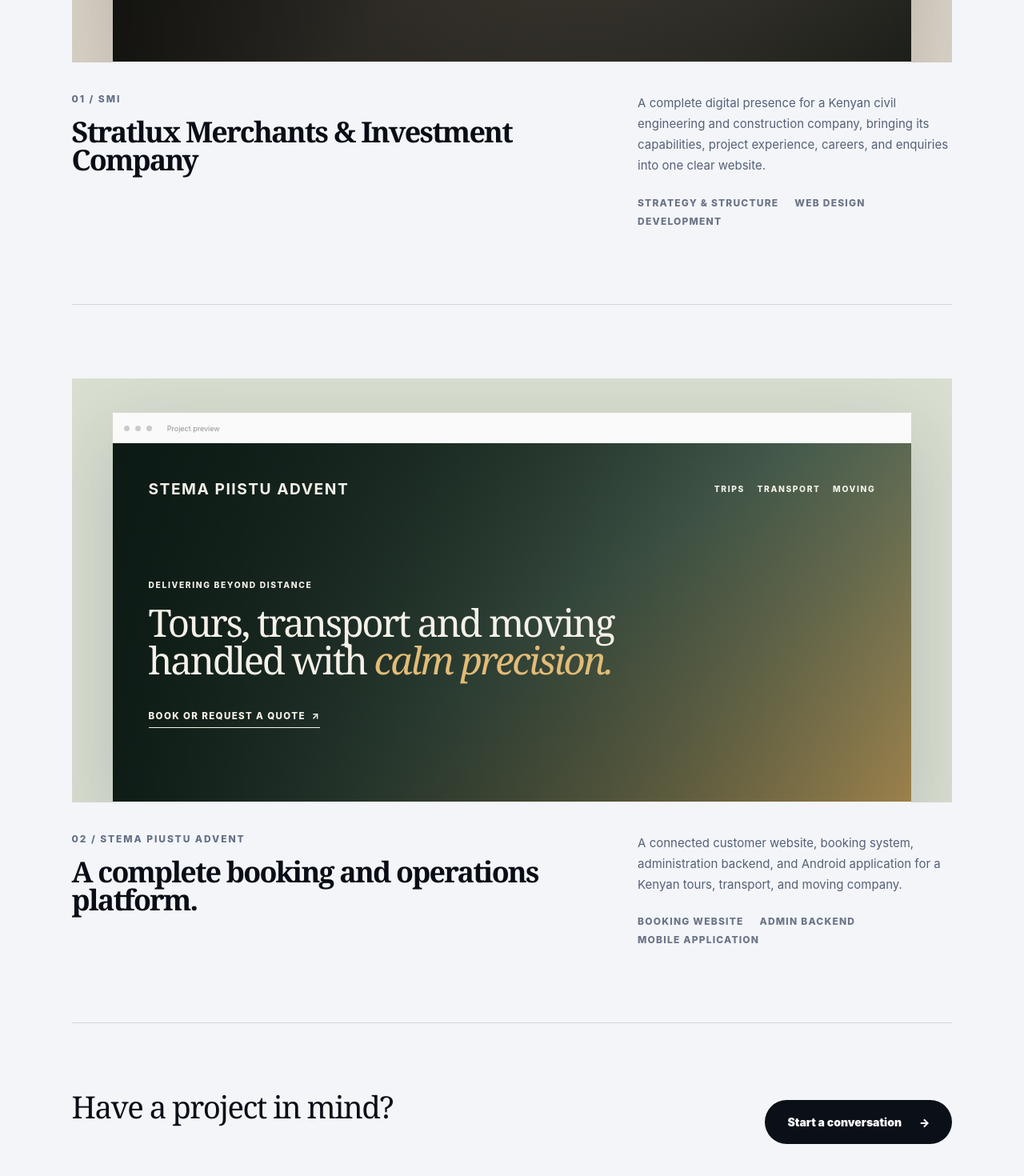
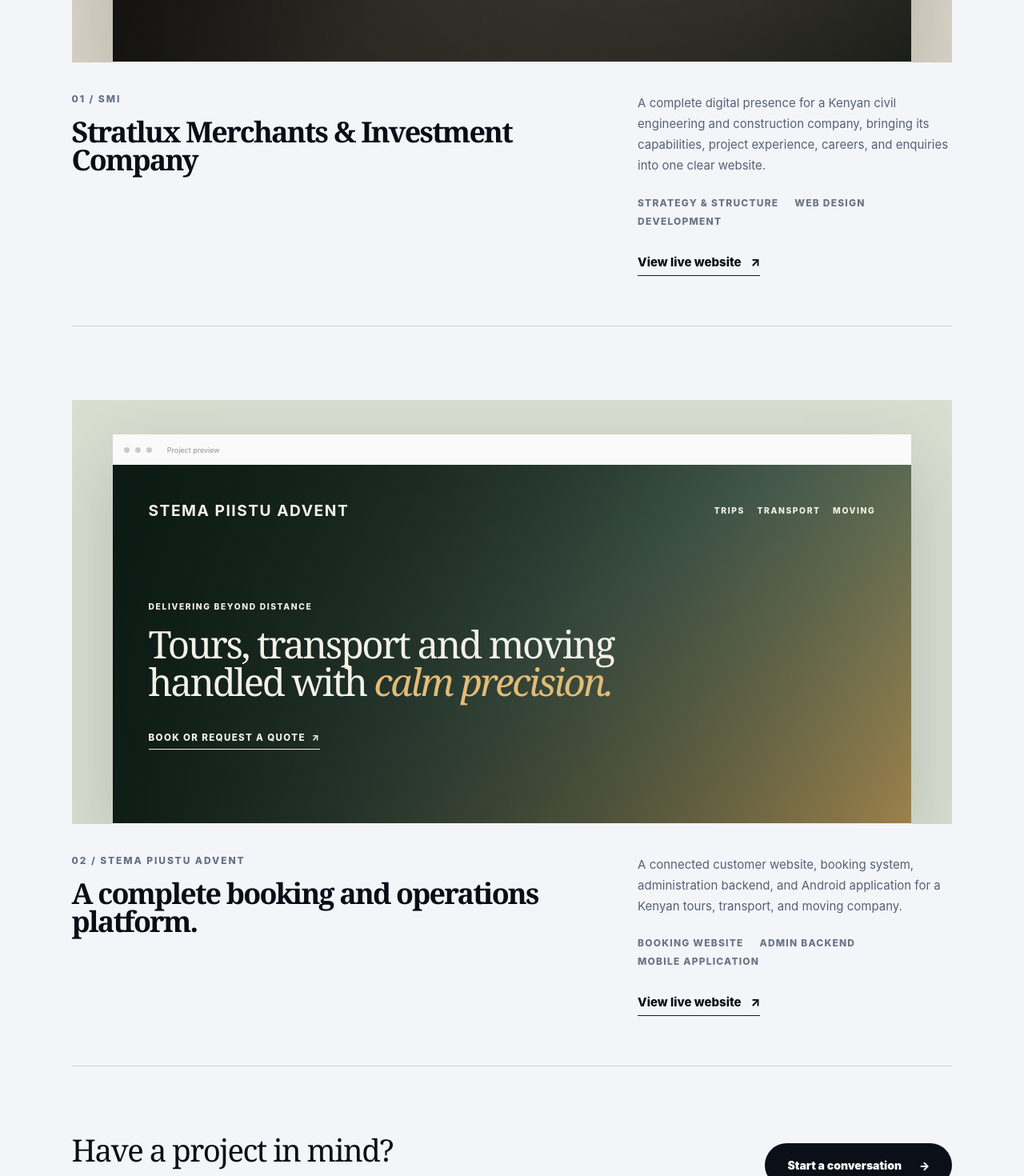
Before and after one commit to Antony10-cloud/AM-Digital-Solutions, a Next.js app: page /projects in a window 1280 px wide. Shown: the part 1023-2493 px from the top of the page at 80% size. Built offline with nearby package versions, Linux system fonts and the light colour scheme.

Commit message:
Refine project website links

```diff
--- a/app/projects/page.tsx
+++ b/app/projects/page.tsx
@@ -15,7 +15,13 @@
 
       <section className="projects-showcase" aria-label="Selected projects">
         <article className="featured-project">
-          <div className="project-preview">
+          <a
+            className="project-preview"
+            href="https://smi-premium-demo.vercel.app"
+            target="_blank"
+            rel="noreferrer"
+            aria-label="Open the SMI website"
+          >
             <div className="project-browser">
               <div className="project-browser-bar">
                 <span />
@@ -33,7 +39,7 @@
                 <span className="smi-preview-link">VIEW OUR WORK&nbsp; ↗</span>
               </div>
             </div>
-          </div>
+          </a>
 
           <div className="project-details">
             <div>
@@ -50,12 +56,21 @@
                 <li>Web design</li>
                 <li>Development</li>
               </ul>
+              <a href="https://smi-premium-demo.vercel.app" target="_blank" rel="noreferrer">
+                View live website <span aria-hidden="true">↗</span>
+              </a>
             </div>
           </div>
         </article>
 
         <article className="featured-project">
-          <div className="project-preview stema-project-preview">
+          <a
+            className="project-preview stema-project-preview"
+            href="https://stema-piustu-advent.vercel.app"
+            target="_blank"
+            rel="noreferrer"
+            aria-label="Open the Stema Piustu Advent website"
+          >
             <div className="project-browser">
               <div className="project-browser-bar">
                 <span />
@@ -73,7 +88,7 @@
                 <span className="stema-preview-link">BOOK OR REQUEST A QUOTE&nbsp; ↗</span>
               </div>
             </div>
-          </div>
+          </a>
 
           <div className="project-details">
             <div>
@@ -90,6 +105,9 @@
                 <li>Admin backend</li>
                 <li>Mobile application</li>
               </ul>
+              <a href="https://stema-piustu-advent.vercel.app" target="_blank" rel="noreferrer">
+                View live website <span aria-hidden="true">↗</span>
+              </a>
             </div>
           </div>
         </article>
```
